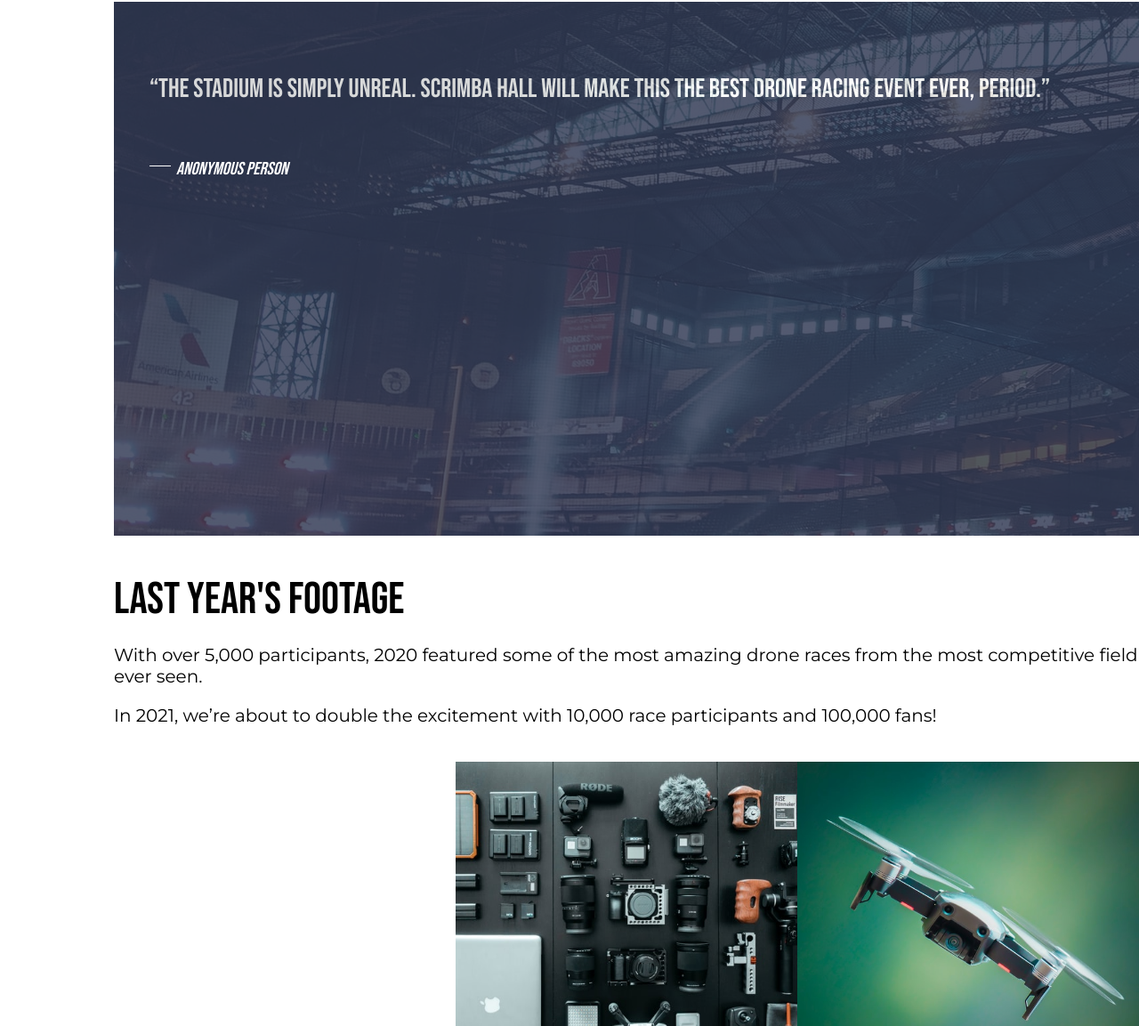
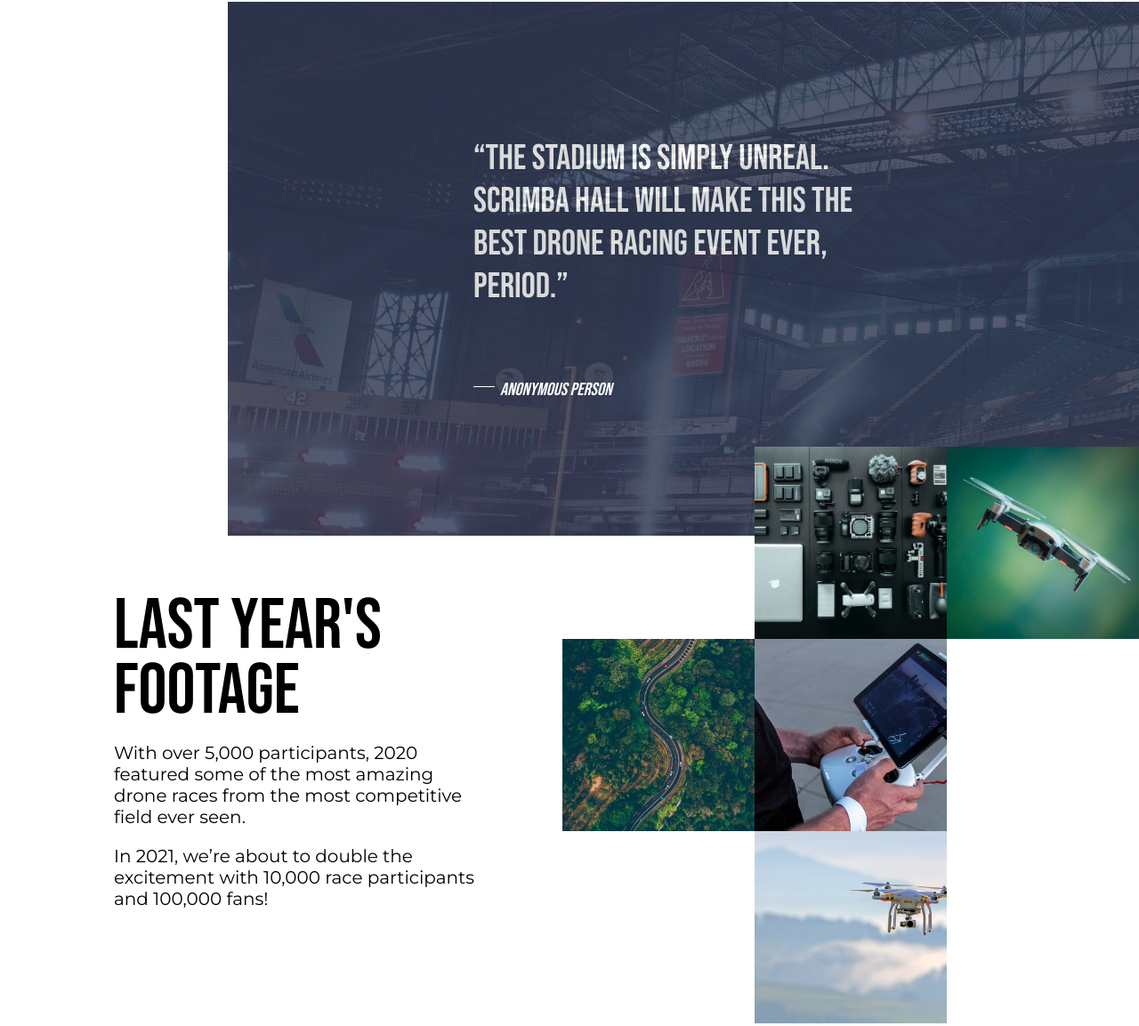
Before and after one commit to rparias/drone-page-css, a plain HTML site: page index.html in a window 1280 px wide. Shown: the part 822-1975 px from the top of the page at 89% size. Drawn offline with Linux system fonts and the light colour scheme.

Commit message:
adds styles for desktop for section 2 gallery

```diff
--- a/index.css
+++ b/index.css
@@ -366,4 +366,37 @@ button {
     font-size: 1rem;
     padding: 0 1em;
   }
+
+  /* Section 1 */
+  .quote {
+    width: 80%;
+    display: grid;
+    place-content: center;
+  }
+
+  blockquote, cite {
+    width: 50%;
+    justify-self: center;
+  }
+
+  blockquote {
+    font-size: 2rem;
+  }
+
+  /* Section 2 */
+  .gallery {
+    display: flex;
+    gap: 4em;
+  }
+
+  .gallery-container {
+    margin-top: -5em;
+    z-index: 1;
+  }
+
+  h2 {
+    font-size: 4rem;
+    font-weight: normal;
+    line-height: 91.6%;
+  }
 }
```
